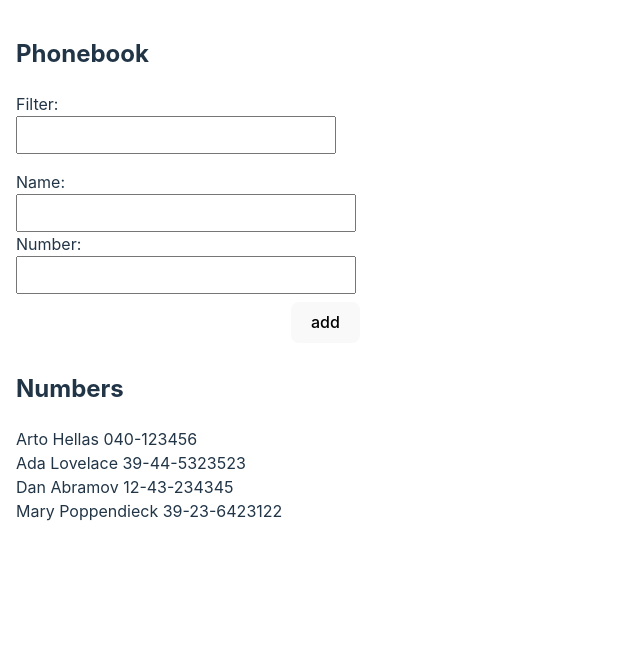
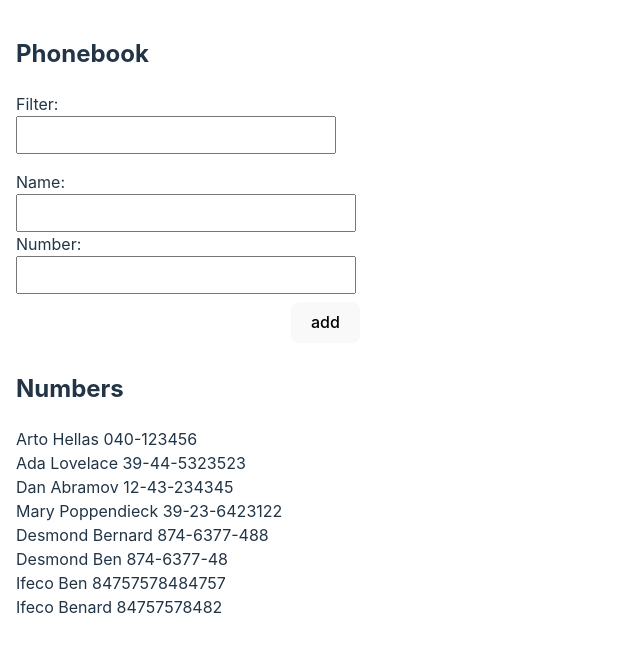
Before and after one commit to Ifcodes/fullstack-open-Ex, a React (Vite) app in the folder part2/phonebook/: page / in a window 1280 px wide. Shown: the top 652 px of the page, without its empty margins (0-640 px from the left). Built offline with nearby package versions, Linux system fonts and the light colour scheme; data requests are answered from the project's data file.

Commit message:
exercise 2.12

```diff
--- a/part2/phonebook/db.json
+++ b/part2/phonebook/db.json
@@ -1,8 +1,44 @@
 {
   "persons": [
-    { "name": "Arto Hellas", "number": "040-123456", "id": 1 },
-    { "name": "Ada Lovelace", "number": "39-44-5323523", "id": 2 },
-    { "name": "Dan Abramov", "number": "12-43-234345", "id": 3 },
-    { "name": "Mary Poppendieck", "number": "39-23-6423122", "id": 4 }
+    {
+      "name": "Arto Hellas",
+      "number": "040-123456",
+      "id": "1"
+    },
+    {
+      "name": "Ada Lovelace",
+      "number": "39-44-5323523",
+      "id": "2"
+    },
+    {
+      "name": "Dan Abramov",
+      "number": "12-43-234345",
+      "id": "3"
+    },
+    {
+      "name": "Mary Poppendieck",
+      "number": "39-23-6423122",
+      "id": "4"
+    },
+    {
+      "id": 5,
+      "name": "Desmond Bernard",
+      "number": "874-6377-488"
+    },
+    {
+      "id": 6,
+      "name": "Desmond Ben",
+      "number": "874-6377-48"
+    },
+    {
+      "id": 7,
+      "name": "Ifeco Ben",
+      "number": "84757578484757"
+    },
+    {
+      "id": 8,
+      "name": "Ifeco Benard",
+      "number": "84757578482"
+    }
   ]
 }
--- a/part2/phonebook/package.json
+++ b/part2/phonebook/package.json
@@ -7,7 +7,8 @@
     "dev": "vite",
     "build": "vite build",
     "lint": "eslint . --ext js,jsx --report-unused-disable-directives --max-warnings 0",
-    "preview": "vite preview"
+    "preview": "vite preview",
+    "server-start": "json-server --port 3001 --watch db.json"
   },
   "dependencies": {
     "axios": "^1.6.7",
--- a/part2/phonebook/src/App.jsx
+++ b/part2/phonebook/src/App.jsx
@@ -7,12 +7,7 @@
 import phonebookServices from "./services/persons";
 
 function App() {
-  const [persons, setPersons] = useState([
-    { name: "Arto Hellas", number: "040-123456", id: 1 },
-    { name: "Ada Lovelace", number: "39-44-5323523", id: 2 },
-    { name: "Dan Abramov", number: "12-43-234345", id: 3 },
-    { name: "Mary Poppendieck", number: "39-23-6423122", id: 4 },
-  ]);
+  const [persons, setPersons] = useState([]);
   const [newName, setNewName] = useState("");
   const [newNumber, setNewNumber] = useState("");
   const [searchField, setSearchField] = useState("");
@@ -45,7 +40,8 @@
     phonebookServices
       .createContact(data)
       .then((res) => {
-        setPersons(persons.concat(res.data));
+        console.log({ res });
+        setPersons(persons.concat(res));
       })
       .catch((err) => console.log(err));
   };
--- a/part2/phonebook/src/services/persons.ts
+++ b/part2/phonebook/src/services/persons.ts
@@ -1,6 +1,6 @@
 import axios from "axios";
 
-const baseUrl = "http://localhost:3001/";
+const baseUrl = "http://localhost:3001/persons";
 
 const getContacts = () => {
   const response = axios.get(baseUrl);
```
